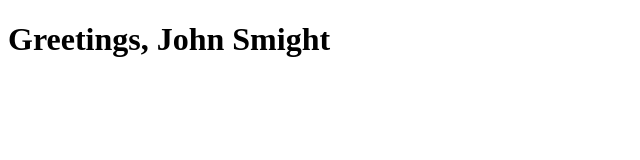
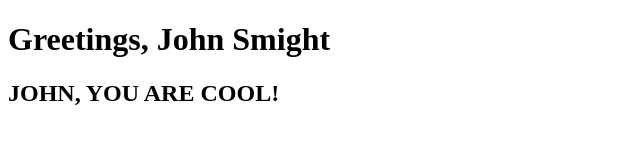
Before and after one commit to suchov/understand-javascript, a plain HTML site: page index.html in a window 1280 px wide. Both pictures are taken after a click on the button "Login". Shown: the whole page, without its empty margins (0-640 px from the left). Drawn offline with Linux system fonts and the light colour scheme.

Commit message:
add you rock and you are cool methods + throw to the console

```diff
--- a/Greetr.js
+++ b/Greetr.js
@@ -5,24 +5,27 @@
   };
 
   // hidden within the scope of the IIFE and never directly accessible
-  var supportedLangs = ['en', 'es'];
+  var supportedLangs = ['en', 'es', 'fr'];
 
   // invormal greetings
   var greetings = {
     en: 'Hello',
-    es: 'Hola'
+    es: 'Hola',
+    fr: 'Fula'
   };
 
   // formal Greeting
   var formalGreetings = {
     en: 'Greetings',
-    es: 'Saludos'
+    es: 'Saludos',
+    fr: 'Fuflo'
   };
 
   // logger messages
   var logMessages = {
     en: 'Logged in',
-    es: 'Inicio sesion'
+    es: 'Inicio sesion',
+    fr: 'Fufel'
   };
 
   // prototype holds methods (to save memory space)
@@ -34,13 +37,21 @@
     validate: function() {
       // checks that is a valid language
       // references the externally inaccessible 'supportedLangs' within the closure
-      if(supportedLangs.indexOf(this.language) === -1){
+      if (supportedLangs.indexOf(this.language) === -1) {
         throw "Invalid language";
       }
     },
     // retrieve messages from object ty referring to properties using [] syntax
     greeting: function() {
       return greetings[this.language] + ' ' + this.firstName + '!';
+    },
+
+    rockGreeting: function() {
+      return this.firstName.toUpperCase() + ', YOU ROCK!'
+    },
+
+    coolGreeting: function(){
+      return this.firstName.toUpperCase() + ', YOU ARE COOL!'
     },
 
     formalGreeting: function() {
@@ -50,18 +61,34 @@
     greet: function(formal) {
       var msg;
       //if undefined of null it will be coerced to 'false'
-      if(formal) {
+      if (formal) {
         msg = this.formalGreeting();
       }
       else {
         msg = this.greeting();
       }
 
-      if(console) {
+      if (console) {
         console.log(msg);
       }
       // 'this' refers to the calling object at execution time
       // makes the method chainable
+      return this;
+    },
+    coolGreet: function(selector, rock) {
+      var msg;
+      if (rock) {
+        msg = this.rockGreeting();
+      }
+      else {
+        msg = this.coolGreeting();
+      }
+      if (console) {
+        console.log(msg);
+      }
+      // inject the message in the chosen place in the DOM
+      $(selector).html(msg);
+      // make chainable
       return this;
     },
     log: function(){
@@ -99,6 +126,9 @@
       $(selector).html(msg);
       // make chainable
       return this;
+    },
+    throwConsole: function(some) {
+      throw 'This is a message from the hell we have some methods here ' + some ;
     }
   };
   // the actual object is created here, allowing us to 'new' an object without calling 'new'
--- a/app.js
+++ b/app.js
@@ -11,8 +11,11 @@ $('#login').on('click', function() {
 
   $('#logindiv').hide();
 
-  loginGrtr.setLang($('#lang').val()).HTMLGreeting('#greeting', true).log();
+  loginGrtr.setLang($('#lang').val()).HTMLGreeting('#greeting', true).log().coolGreet('#rockgreeting').throwConsole('shit!').log();
 });
+
+var g = G$();
+
 // //different types of building objects
 // console.log('--- Building Objects ---');
 // // set a prototype
--- a/index.html
+++ b/index.html
@@ -9,10 +9,12 @@
       <select id="lang">
         <option value="en">English</option>
         <option value="es">Spanish</option>
+        <option value="fr">Franch</option>
       </select>
       <input type="button" id="login" value="Login">
     </div>
     <h1 id="greeting"></h1>
+    <h2 id="rockgreeting"></h2>
     <script type="text/javascript" src="jquery-3.3.1.js"></script>
     <script type="text/javascript" src="Greetr.js"></script>
     <script type="text/javascript" src="app.js"></script>
```
